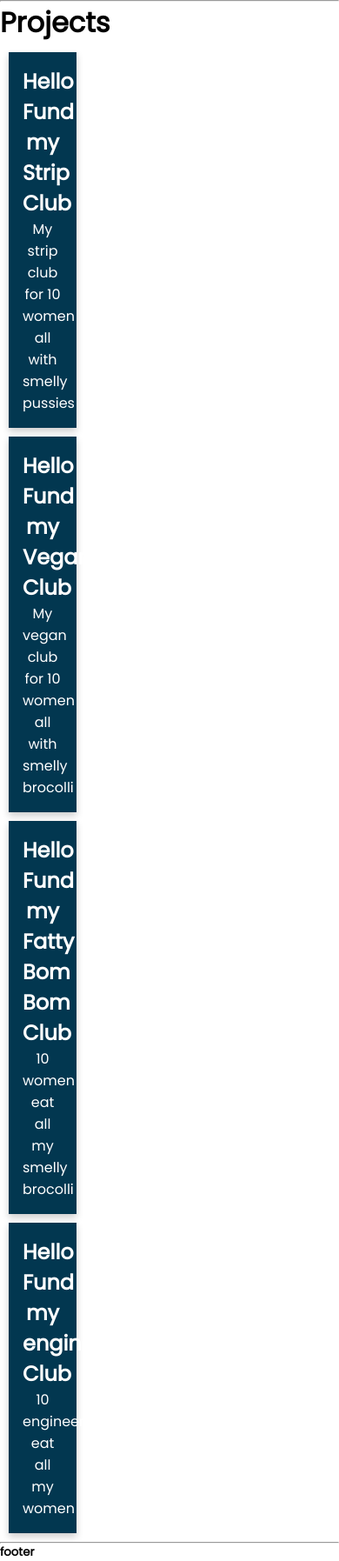
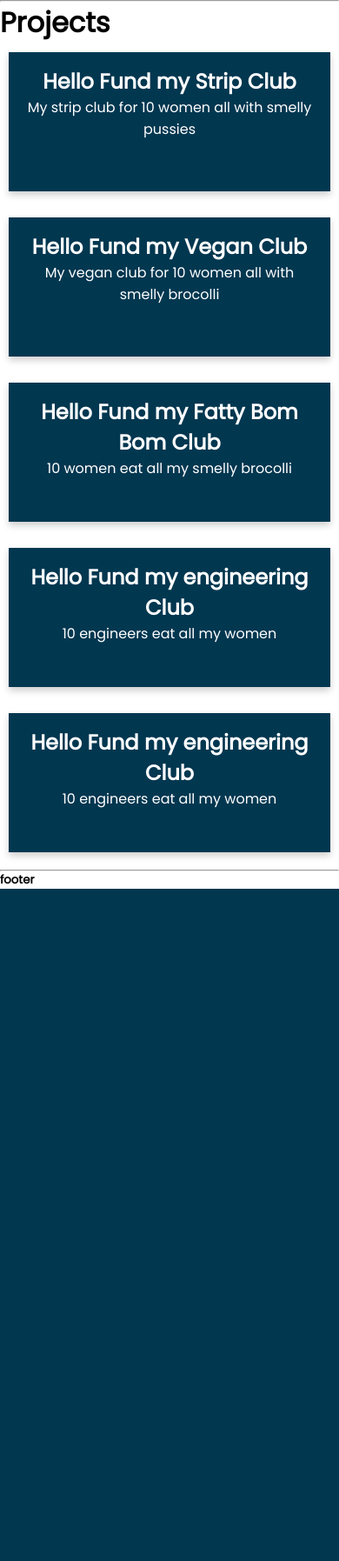
Before and after one commit to Chiangwh/crowdfunding, a Django app: page /crowdfunding/ in a window 390 px wide; the page is wider, and only the part inside the window is pictured. Shown: the part 84-1879 px from the top of that part at 87% size. After the commit the page ends 1106 px from the top of that part, so only its background shows below. Run offline with Django 3.2, Linux system fonts and the light colour scheme; a user stored in the database is signed in.

Commit message:
readjust the container with flex properties

```diff
--- a/project/crowdfunding/templates/crowdfunding/home.html
+++ b/project/crowdfunding/templates/crowdfunding/home.html
@@ -10,30 +10,11 @@
         font-family: Arial, Helvetica, sans-serif;
       }
 
-      /* Float four columns side by side */
-      .column {
-        float: left;
-        width:23%;
-        padding: 10px;
-      }
-
-      /* Remove extra left and right margins, due to padding in columns */
-      .row {
-          margin: 10 px;
-
-          }
-
-      /* Clear floats after the columns */
-      .row:after {
-        content: "";
-        display: table;
-        clear: both;
-      }
-      .container {
-          flex-direction: row;
-          flex-wrap: wrap;
-          width: 20%;
-          float: left;
+      #container {
+        display: flex;
+        flex-direction: row;
+        align-items: space-evenly;
+        flex-wrap: wrap;
       }
       /* Style the counter cards */
       .card {
@@ -43,14 +24,14 @@
         color: #ffffff;
         background-color: #023750;
         margin: 10px;
-        width: 20%;
-        flex-wrap: wrap;
-        flex-direction: column;
+        width: 23%;
+        height: 160px;
+        box-sizing: border-box;
       }
 
       /* Responsive columns - one column layout (vertical) on small screens */
       @media screen and (max-width: 600px) {
-        .column {
+        .card {
           width: 100%;
           display: block;
           margin-bottom: 20px;
@@ -60,19 +41,18 @@
 </style>
 <!-- <body onload="cardPopulate()"> -->
 <h1>Projects</h1>
-<!-- Slideshow -->
-<div class="slideshow">
+
+<!-- Hero -->
+<div class="hero">
+</div>
+
+<!-- Cards -->
+
+<div id="container">
+
 
 </div>
 
-<!-- Cards -->
-<!-- <div class="row">
-    <div class="column"> -->
-        <div id="container">
-
-        </div>
-    <!-- </div>
-  </div> -->
 
 
 
@@ -80,6 +60,18 @@
 </body>
 
 <script>
+
+let hero = {
+  title:"Wen Hsin pay me $2000",
+  description:"cb kia suck a dick",
+  image:"https://www.newstatesman.com/sites/default/files/styles/cropped_article_image/public/blogs_2020/04/gettyimages-1152948850.jpg?itok=fLlVqYFm&c=7befd3d9b1d3721e2544ba5f0333e021"
+  }
+
+let populateHero = ()=> {
+  var hero =  getElementById("hero")
+
+}
+
 
 let cards = [
         {
@@ -93,6 +85,10 @@ let cards = [
         {
         title: "Hello Fund my Fatty Bom Bom Club",
         description: "10 women eat all my smelly brocolli"
+        },
+        {
+        title: "Hello Fund my engineering Club",
+        description: "10 engineers eat all my women"
         },
         {
         title: "Hello Fund my engineering Club",
```
